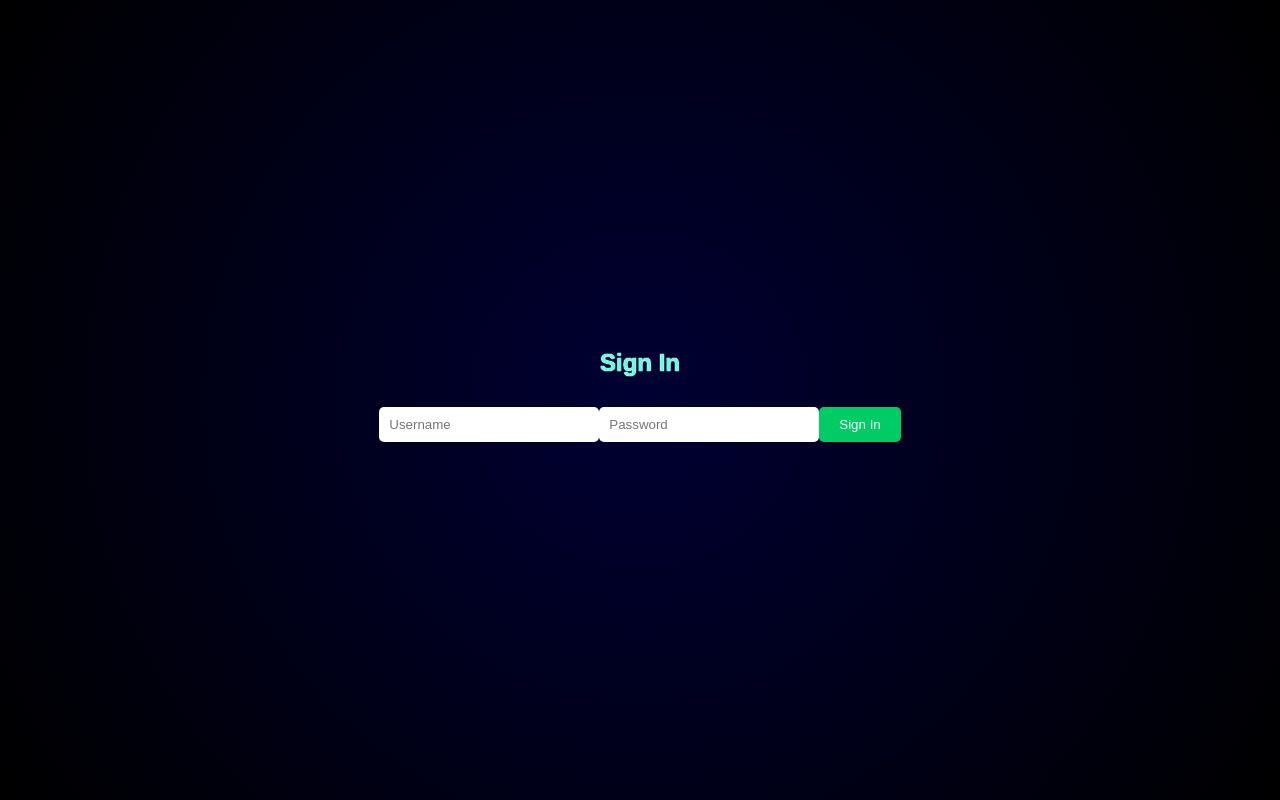
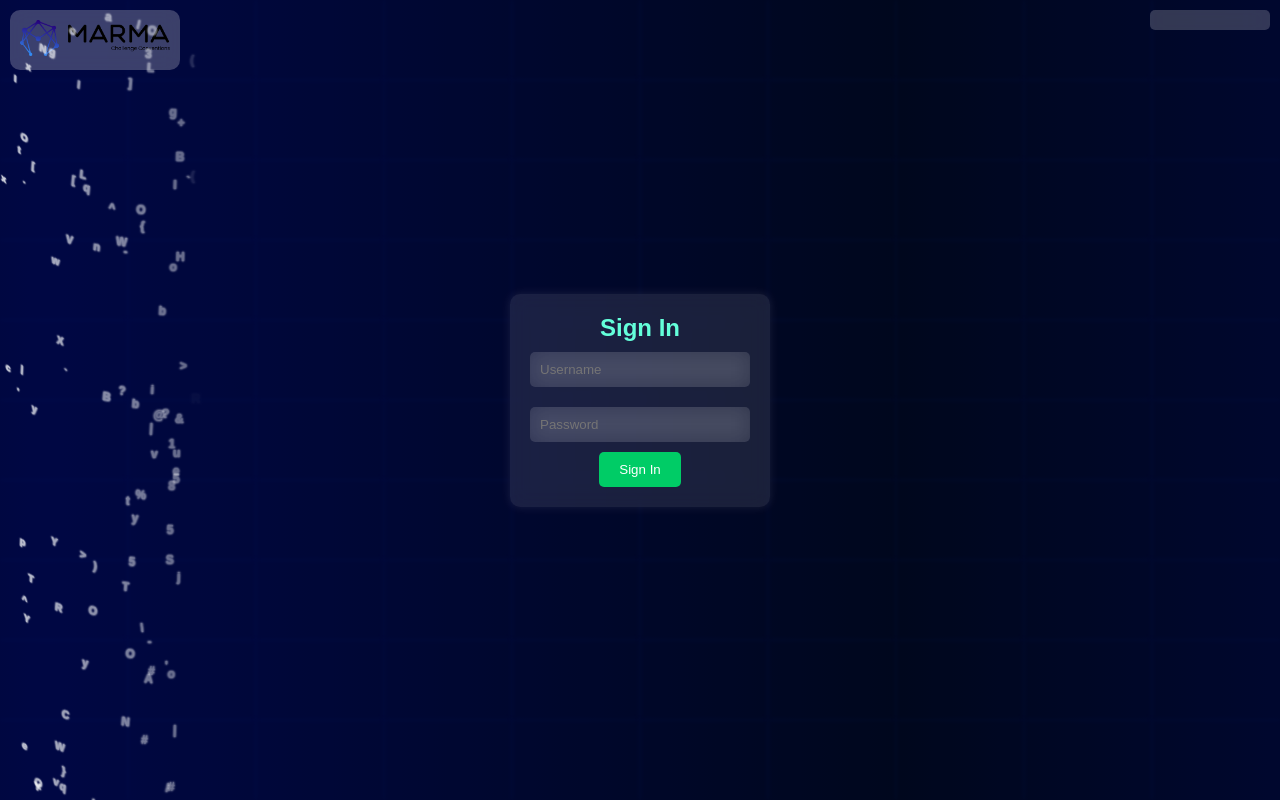
Before and after one commit to marma-akshay/marma_test_1, a React (Create React App) app in the folder frontend/: page /signin in a window 1280 px wide. Built offline with nearby package versions, Linux system fonts and the light colour scheme; a web font is replaced by a local one.

Commit message:
changing theme for sign in and sign up about us pa

```diff
--- /dev/null
+++ b/frontend/src/components/AboutUs.css
@@ -0,0 +1,65 @@
+.about-us-container {
+    background: radial-gradient(circle at center, #000033, #000000);
+    color: #ffffff;
+    height: 100vh;
+    display: flex;
+    flex-direction: column;
+    align-items: center;
+    justify-content: center;
+    position: relative;
+    overflow: hidden;
+    font-weight: bold;
+    animation: backgroundAnimation 30s infinite;
+    background: linear-gradient(270deg, #000033, #000000, #000033, #000000);
+    background-size: 200% 200%;
+  }
+
+  @keyframes backgroundAnimation {
+    0% {
+      background-position: 0% 50%;
+    }
+    50% {
+      background-position: 100% 50%;
+    }
+    100% {
+      background-position: 0% 50%;
+    }
+  }
+
+  .logo-container {
+    position: absolute;
+    top: 10px;
+    left: 10px;
+    background: rgba(255, 255, 255, 0.232);
+    backdrop-filter: blur(10px);
+    border-radius: 10px;
+    padding: 10px;
+    max-width: 150px;
+  }
+
+  .logo {
+    width: 100%;
+  }
+
+  .about-us-glass {
+    background: rgba(255, 255, 255, 0.1);
+    backdrop-filter: blur(10px);
+    border-radius: 10px;
+    padding: 20px;
+    box-shadow: 0 0 10px rgba(255, 255, 255, 0.1);
+    text-align: center;
+    max-width: 600px;
+  }
+
+  .about-us-glass h1 {
+    margin-bottom: 20px;
+    text-shadow:
+      0 0 1px #fff,
+      0 0 1px #fff,
+      0 0 1px #fff;
+  }
+
+  .about-us-glass p {
+    margin-bottom: 20px;
+    line-height: 1.6;
+  }
--- a/frontend/src/components/AboutUs.js
+++ b/frontend/src/components/AboutUs.js
@@ -1,22 +1,31 @@
 import React from 'react';
+import './AboutUs.css'; // Import the new CSS file
+import logo from '../assets/logo.png'; // Import the logo
+import { Link } from 'react-router-dom'; // Import Link from react-router-dom
 
 function AboutUs() {
   return (
-    <div className="about-us-page">
-      <h1>About Marma</h1>
-      <div className="mission">
-        <h2>Our Mission</h2>
-        <p>Marma's mission is to empower individuals and organizations to unlock the potential of data analytics. We believe in making data analytics accessible, enjoyable, and rewarding.</p>
+    <div className="about-us-container">
+      <div className="logo-container">
+        <Link to="/">
+          <img src={logo} alt="Logo" className="logo" />
+        </Link>
       </div>
-      <div className="vision">
-        <h2>Our Vision</h2>
-        <p>We envision a world where data-driven insights are at the core of decision-making. Through Marma, we strive to create a community of lifelong learners who transform data into knowledge.</p>
+      <div className="about-us-glass">
+        <h1>About Us</h1>
+        <p>
+          In the dynamic landscape of data analytics, the real skill is not just in accumulating knowledge but in applying it in the most effective way. That’s where we come in. We are here to guide you in honing your skills through practical, hands-on problem-solving experiences that mirror real-world challenges.
+        </p>
+        <p>
+          Our journey began with a simple yet profound realization - mastering data analytics is best achieved through practical experience. We have curated a series of challenges that not only teach you the fundamentals of data analytics but also test your ability to apply them in real-world scenarios.
+        </p>
+        <p>
+          Whether you are a budding data enthusiast eager to learn the ropes or a seasoned professional looking to sharpen your skills, our platform offers a space to learn, grow, and master the art of data analytics.
+        </p>
+        <p>
+          Join us in this exciting journey and craft your path to becoming a data analytics maestro. Let's craft data solutions, one problem at a time.
+        </p>
       </div>
-      <div className="team">
-        <h2>Meet the Team</h2>
-        <p>We are a passionate group of educators, developers, and data enthusiasts committed to building an engaging learning experience. Together, we are shaping the future of data analytics education.</p>
-      </div>
-      {/* Add more sections as needed */}
     </div>
   );
 }
--- a/frontend/src/components/SignIn.css
+++ b/frontend/src/components/SignIn.css
@@ -9,25 +9,48 @@
   position: relative;
   overflow: hidden;
   font-weight: bold;
+  animation: backgroundAnimation 30s infinite;
+  background: linear-gradient(270deg, #000033, #000000, #000033, #000000);
+  background-size: 200% 200%;
 }
 
-  .sign-in-container h2 {
-    margin-bottom: 20px;
-    text-shadow:
-      0 0 1px #fff,
-      0 0 1px #fff,
-      0 0 1px #fff;
+.logo-container {
+  position: absolute;
+  top: 10px;
+  left: 10px;
+  background: rgba(255, 255, 255, 0.232);
+  backdrop-filter: blur(10px);
+  border-radius: 10px;
+  padding: 10px;
+  max-width: 150px;
 }
 
-  .sign-in-container input {
+.logo {
+  width: 100%;
+}
+
+.sign-in-form {
+  display: flex;
+  flex-direction: column;
+  align-items: center;
+}
+
+.sign-in-form input {
   margin: 10px 0;
   padding: 10px;
   border: none;
   border-radius: 5px;
   width: 200px;
+  background: rgba(255, 255, 255, 0.1);
+  backdrop-filter: blur(10px);
 }
 
-  .sign-in-container .sign-in-button {
+.sign-in-form input:focus {
+  outline: none;
+  box-shadow: 0 0 5px #00cc66;
+}
+
+.sign-in-button {
   padding: 10px 20px;
   border: none;
   background-color: #00cc66;
@@ -38,11 +61,166 @@
   text-decoration: none;
 }
 
-  .sign-in-container .sign-in-button:hover {
+.sign-in-button:hover {
   background-color: #0056b3;
 }
 
-  .sign-in-container .error-message {
+.sign-in-button:active {
+  transform: scale(0.95);
+}
+
+.error-message-signin {
   color: #ff6666;
   margin-top: 10px;
 }
+
+.data-point-signin {
+  position: absolute;
+  font-size: 0.75rem;
+  color: rgba(255, 255, 255, 0.8);
+  text-shadow:
+    0 0 2px #FBFFFF,
+    0 0 2px #FBFFFF,
+    0 0 2px #FBFFFF,
+    0 0 2px #FBFFFF;
+  transform: rotateX(45deg) rotateY(45deg);
+}
+
+@keyframes moveToPointTopSignIn {
+  0% {
+    opacity: 0.8;
+  }
+  80% {
+    opacity: 0.4;
+  }
+  100% {
+    transform: translateX(15vw);
+    opacity: 0;
+  }
+}
+
+@keyframes backgroundAnimation {
+  0% {
+    background-position: 0% 50%;
+  }
+  50% {
+    background-position: 100% 50%;
+  }
+  100% {
+    background-position: 0% 50%;
+  }
+}
+
+.grid-background {
+  position: absolute;
+  top: 0;
+  left: 0;
+  width: 100%;
+  height: 100%;
+  display: grid;
+  grid-template-columns: repeat(10, 1fr);
+  grid-template-rows: repeat(10, 1fr);
+  opacity: 0.5;
+}
+
+.grid-square {
+  width: 100%;
+  height: 100%;
+  background-color: rgb(0, 30, 118);
+  box-shadow: 0 0 5px rgba(0, 32, 128, 0.574);
+  opacity: 0.5;
+}
+/* (The previous styles remain unchanged, only the new/updated styles are shown below) */
+
+.sign-in-glass {
+  background: rgba(255, 255, 255, 0.1);
+  backdrop-filter: blur(10px);
+  border-radius: 10px;
+  padding: 20px;
+  box-shadow: 0 0 10px rgba(255, 255, 255, 0.1);
+  text-align: center;
+}
+
+.auth-options-signin {
+  position: absolute;
+  top: 10px;
+  right: 10px;
+  width: 120px;
+  height: 20px;
+  background: rgba(255, 255, 255, 0.2);
+  backdrop-filter: blur(10px);
+  border-radius: 5px;
+  overflow: hidden;
+  cursor: pointer;
+  transition: height 0.3s ease;
+}
+
+.auth-options-signin:hover {
+  height: 140px;
+}
+
+.auth-options-content-signin {
+  position: relative;
+  top: 5px;
+  background: rgba(255, 255, 255, 0.2);
+  backdrop-filter: blur(10px);
+  border-radius: 5px;
+  padding: 10px;
+  display: flex;
+  flex-direction: column;
+  align-items: center;
+  justify-content: center;
+  opacity: 0;
+  transition: opacity 0.3s ease;
+}
+
+.auth-options-signin:hover .auth-options-content-signin {
+  opacity: 0.4;
+}
+
+.auth-options-content-signin a {
+  margin: 10px;
+  color: #ffffff;
+  text-decoration: none;
+  transition: color 0.3s ease;
+}
+
+.auth-options-content-signin a:hover {
+  color: #00cc66;
+}
+
+.sign-in-form {
+  display: flex;
+  flex-direction: column;
+  align-items: center;
+}
+
+.sign-in-form input {
+  margin: 10px 0;
+  padding: 10px;
+  border: none;
+  border-radius: 5px;
+  width: 200px;
+  background: rgba(255, 255, 255, 0.1);
+  backdrop-filter: blur(10px);
+}
+
+.sign-in-form input:focus {
+  outline: none;
+  box-shadow: 0 0 5px #00cc66;
+}
+
+.error-message-signin {
+  color: #ff6666;
+  margin-top: 10px;
+}
+
+/* Responsive Design */
+@media (max-width: 768px) {
+  .sign-in-glass, .sign-in-form input, .sign-in-button {
+    width: 90%;
+  }
+  .logo-container, .auth-options-signin {
+    display: none;
+  }
+}
--- a/frontend/src/components/SignIn.js
+++ b/frontend/src/components/SignIn.js
@@ -1,10 +1,30 @@
 import React, { useState } from 'react';
+import { Link } from 'react-router-dom';
 import './SignIn.css'; // Import the new CSS file
+import logo from '../assets/logo.png'; // Import the logo
 
 function SignIn() {
   const [username, setUsername] = useState('');
   const [password, setPassword] = useState('');
   const [error, setError] = useState('');
+
+  const dataPoints = [];
+  for (let i = 0; i < 100; i++) {
+    const position = Math.random() * 100 + "vh";
+    const point = {
+      character: String.fromCharCode(33 + Math.floor(Math.random() * (126 - 33))),
+      position: position,
+      animationDelay: `${Math.random() * 5}s`
+    };
+    dataPoints.push(point);
+  }
+
+  const gridSquares = [];
+  for (let i = 0; i < 10; i++) {
+    for (let j = 0; j < 10; j++) {
+      gridSquares.push({ id: i * 10 + j });
+    }
+  }
 
   const handleSignIn = async (e) => {
     e.preventDefault();
@@ -37,13 +57,45 @@ function SignIn() {
 
   return (
     <div className="sign-in-container">
-      <h2>Sign In</h2>
-      <form onSubmit={handleSignIn}>
-        <input type="text" placeholder="Username" onChange={(e) => setUsername(e.target.value)} required />
-        <input type="password" placeholder="Password" onChange={(e) => setPassword(e.target.value)} required />
-        <button type="submit" className="sign-in-button">Sign In</button>
-      </form>
-      {error && <p className="error-message">{error}</p>}
+      <div className="grid-background">
+        {gridSquares.map(square => (
+          <div key={square.id} className="grid-square"></div>
+        ))}
+      </div>
+      <div className="logo-container">
+      <Link to="/">
+        <img src={logo} alt="Logo" className="logo" />
+        </Link>
+      </div>
+      {dataPoints.map((point, index) => {
+        let style = {
+          top: point.position,
+          left: '0',
+          animation: `moveToPointTopSignIn ${5 + Math.random() * 5}s infinite`,
+          animationDelay: point.animationDelay
+        };
+        return (
+          <span key={index} className="data-point-signin" style={style}>{point.character}</span>
+        );
+      })}
+
+      <div className="auth-options-signin">
+        <div className="auth-options-content-signin">
+          <Link to="/signup">Sign Up</Link>
+          <Link to="/AboutUs">About</Link>
+          <Link to="/FAQ">FAQ</Link>
+        </div>
+      </div>
+
+      <div className="sign-in-glass">
+        <h2>Sign In</h2>
+        <form onSubmit={handleSignIn} className="sign-in-form">
+          <input type="text" placeholder="Username" onChange={(e) => setUsername(e.target.value)} required />
+          <input type="password" placeholder="Password" onChange={(e) => setPassword(e.target.value)} required />
+          <button type="submit" className="sign-in-button">Sign In</button>
+        </form>
+        {error && <p className="error-message-signin">{error}</p>}
+      </div>
     </div>
   );
 }
--- a/frontend/src/components/SignUp.js
+++ b/frontend/src/components/SignUp.js
@@ -62,7 +62,9 @@ function SignUp() {
         ))}
       </div>
       <div className="logo-container">
+      <Link to="/">
         <img src={logo} alt="Logo" className="logo" />
+        </Link>
       </div>
       {dataPoints.map((point, index) => {
         let style = {
```
Lines whose indentation alone changed are shown as unchanged.
